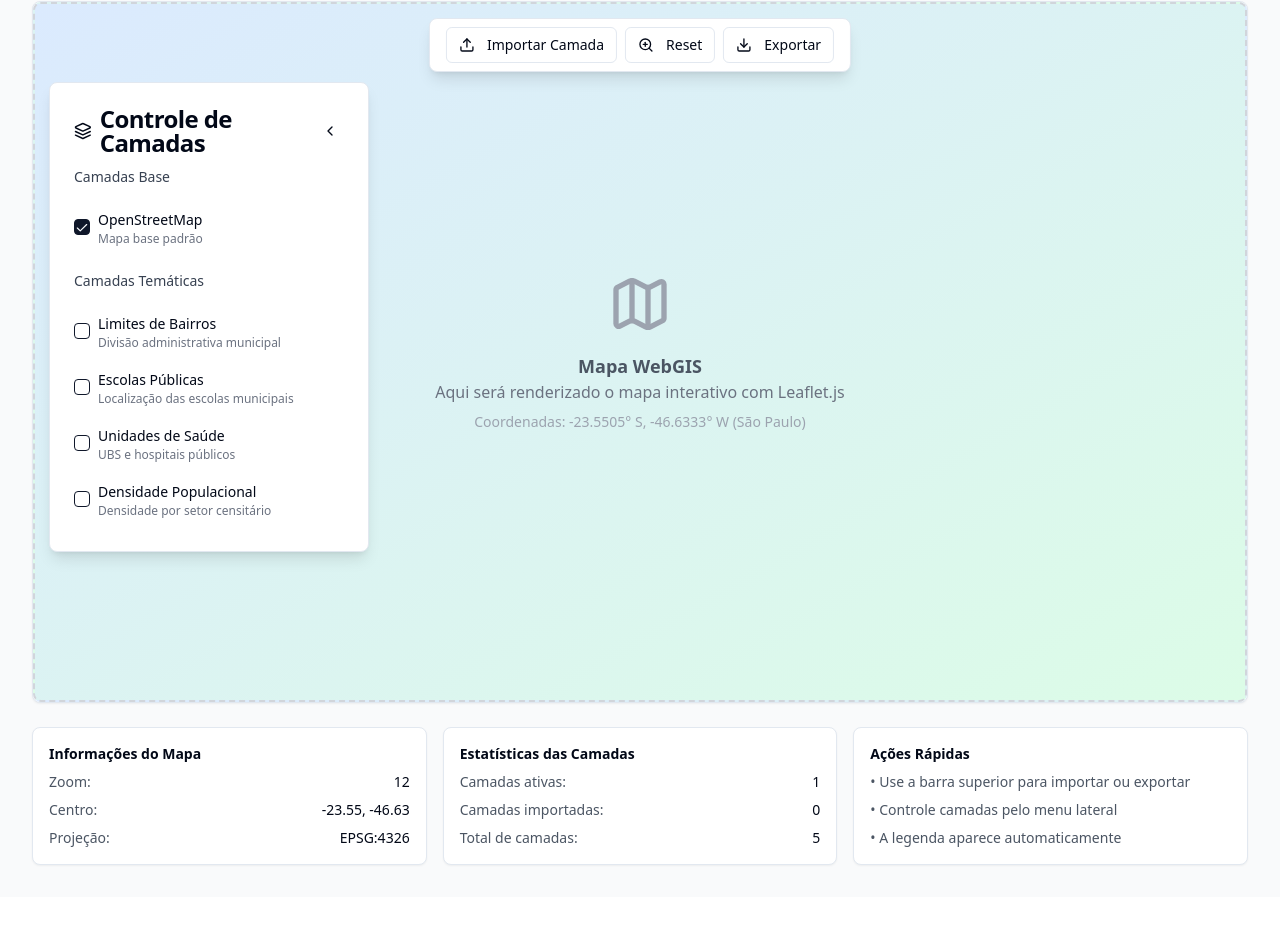
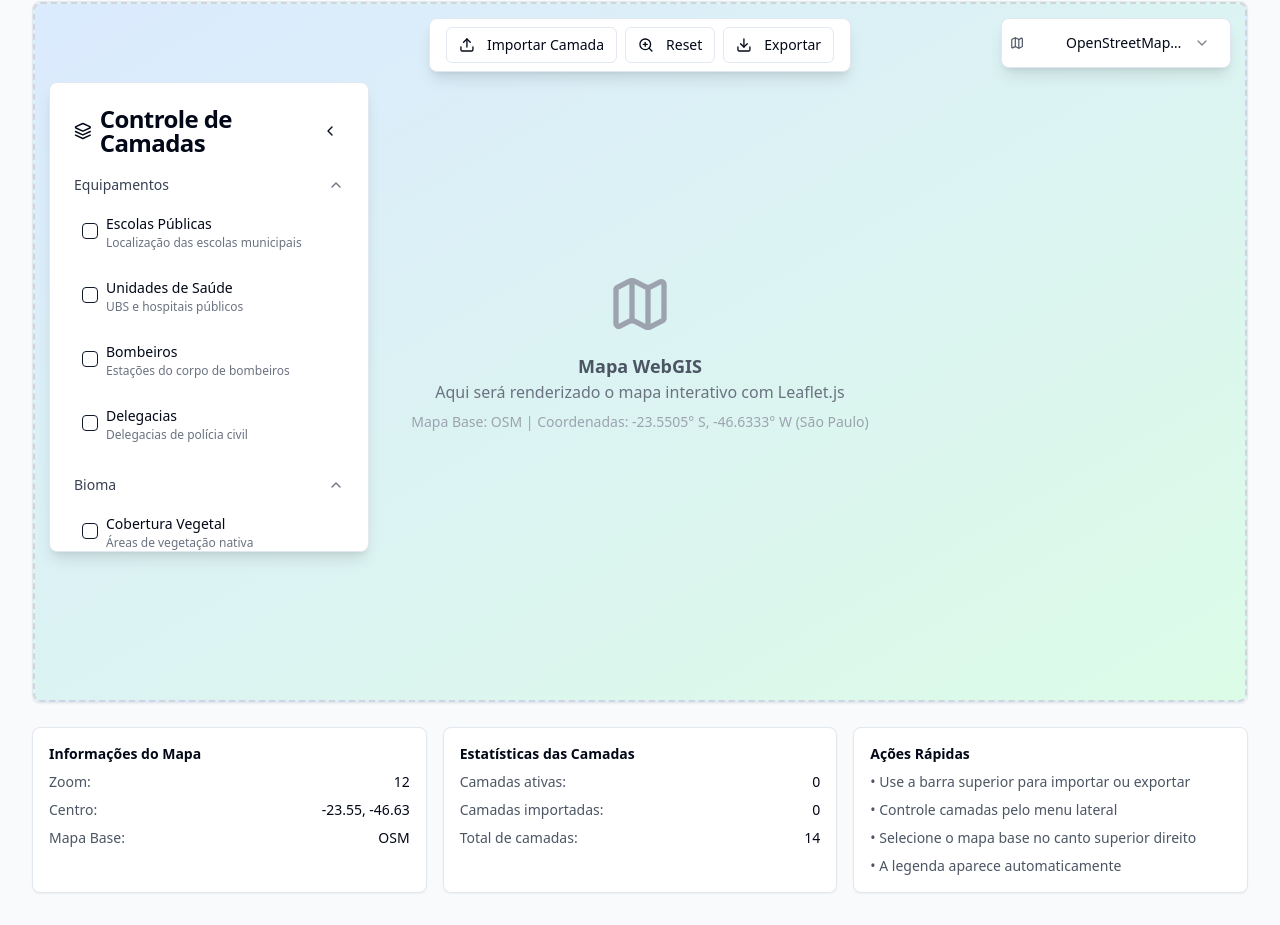
Before and after one commit to r-olivr/public-sector-view, a React (Vite) app: page /webgis in a window 1280 px wide. Shown: the part 260-1185 px from the top of the page. Before the commit the page ends 1157 px from the top, so only its background shows below. Built offline with nearby package versions, Linux system fonts and the light colour scheme; sample sign-in values are in the browser's storage.

Commit message:
feat: Implement layer classification and base map selection
Classify layers in the sidebar menu by function (equipment, biome, etc.). Add a dropdown in the top-right corner for selecting base map types (OpenStreetMap, Bing, etc.).

```diff
--- /dev/null
+++ b/src/components/BaseMapSelector.tsx
@@ -0,0 +1,58 @@
+
+import {
+  Select,
+  SelectContent,
+  SelectItem,
+  SelectTrigger,
+  SelectValue,
+} from '@/components/ui/select';
+import { Card } from '@/components/ui/card';
+import { Map } from 'lucide-react';
+
+interface BaseMapOption {
+  id: string;
+  name: string;
+  description: string;
+}
+
+interface BaseMapSelectorProps {
+  selectedBaseMap: string;
+  onBaseMapChange: (baseMapId: string) => void;
+}
+
+const baseMapOptions: BaseMapOption[] = [
+  { id: 'osm', name: 'OpenStreetMap', description: 'Mapa padrão colaborativo' },
+  { id: 'bing-satellite', name: 'Bing Satellite', description: 'Imagens de satélite' },
+  { id: 'bing-road', name: 'Bing Road', description: 'Mapa rodoviário' },
+  { id: 'google-terrain', name: 'Google Terrain', description: 'Mapa de relevo' },
+  { id: 'esri-world', name: 'ESRI World', description: 'Mapa mundial ESRI' },
+];
+
+const BaseMapSelector = ({ selectedBaseMap, onBaseMapChange }: BaseMapSelectorProps) => {
+  return (
+    <div className="absolute top-4 right-4 z-10">
+      <Card className="p-2 shadow-lg bg-white">
+        <div className="flex items-center space-x-2 min-w-48">
+          <Map className="h-4 w-4 text-gray-600" />
+          <Select value={selectedBaseMap} onValueChange={onBaseMapChange}>
+            <SelectTrigger className="border-0 shadow-none focus:ring-0 h-8 text-sm">
+              <SelectValue placeholder="Selecione o mapa base" />
+            </SelectTrigger>
+            <SelectContent className="bg-white border shadow-lg">
+              {baseMapOptions.map((option) => (
+                <SelectItem key={option.id} value={option.id} className="cursor-pointer">
+                  <div>
+                    <div className="font-medium">{option.name}</div>
+                    <div className="text-xs text-gray-500">{option.description}</div>
+                  </div>
+                </SelectItem>
+              ))}
+            </SelectContent>
+          </Select>
+        </div>
+      </Card>
+    </div>
+  );
+};
+
+export default BaseMapSelector;
--- a/src/components/MapSidebar.tsx
+++ b/src/components/MapSidebar.tsx
@@ -3,13 +3,14 @@ import { useState } from 'react';
 import { Card, CardContent, CardHeader, CardTitle } from '@/components/ui/card';
 import { Button } from '@/components/ui/button';
 import { Checkbox } from '@/components/ui/checkbox';
-import { ChevronLeft, ChevronRight, Layers, Trash2 } from 'lucide-react';
+import { ChevronLeft, ChevronRight, Layers, Trash2, ChevronDown, ChevronUp } from 'lucide-react';
 import { cn } from '@/lib/utils';
 
 interface MapLayer {
   id: string;
   name: string;
   type: 'base' | 'overlay';
+  category?: 'equipment' | 'biome' | 'statistics' | 'urban' | 'imported';
   visible: boolean;
   description: string;
   data?: any;
@@ -25,6 +26,39 @@ interface MapSidebarProps {
 
 const MapSidebar = ({ layers, onToggleLayer, onRemoveLayer }: MapSidebarProps) => {
   const [isCollapsed, setIsCollapsed] = useState(false);
+  const [expandedCategories, setExpandedCategories] = useState<Record<string, boolean>>({
+    equipment: true,
+    biome: true,
+    statistics: true,
+    urban: true,
+    imported: true,
+  });
+
+  const toggleCategory = (category: string) => {
+    setExpandedCategories(prev => ({
+      ...prev,
+      [category]: !prev[category]
+    }));
+  };
+
+  const getCategoryTitle = (category: string) => {
+    switch (category) {
+      case 'equipment': return 'Equipamentos';
+      case 'biome': return 'Bioma';
+      case 'statistics': return 'Estatísticas';
+      case 'urban': return 'Mapa Urbano';
+      case 'imported': return 'Camadas Importadas';
+      default: return 'Outras';
+    }
+  };
+
+  const overlayLayers = layers.filter(layer => layer.type === 'overlay');
+  const layersByCategory = overlayLayers.reduce((acc, layer) => {
+    const category = layer.category || 'imported';
+    if (!acc[category]) acc[category] = [];
+    acc[category].push(layer);
+    return acc;
+  }, {} as Record<string, MapLayer[]>);
 
   return (
     <div className={cn(
@@ -57,28 +91,25 @@ const MapSidebar = ({ layers, onToggleLayer, onRemoveLayer }: MapSidebarProps) =
 
         {!isCollapsed && (
           <CardContent className="space-y-4 max-h-96 overflow-y-auto">
-            <div>
-              <h4 className="font-medium text-sm text-gray-700 mb-3">Camadas Base</h4>
-              {layers.filter(layer => layer.type === 'base').map((layer) => (
-                <div key={layer.id} className="flex items-center space-x-2 py-2">
-                  <Checkbox
-                    id={layer.id}
-                    checked={layer.visible}
-                    onCheckedChange={() => onToggleLayer(layer.id)}
-                  />
-                  <div className="flex-1">
-                    <label htmlFor={layer.id} className="text-sm font-medium cursor-pointer">
-                      {layer.name}
-                    </label>
-                    <p className="text-xs text-gray-500">{layer.description}</p>
-                  </div>
-                </div>
-              ))}
+            {Object.entries(layersByCategory).map(([category, categoryLayers]) => (
+              <div key={category}>
+                <div
+                  className="flex items-center justify-between py-2 cursor-pointer hover:bg-gray-50 rounded"
+                  onClick={() => toggleCategory(category)}
+                >
+                  <h4 className="font-medium text-sm text-gray-700">
+                    {getCategoryTitle(category)}
+                  </h4>
+                  {expandedCategories[category] ? (
+                    <ChevronUp className="h-4 w-4 text-gray-500" />
+                  ) : (
+                    <ChevronDown className="h-4 w-4 text-gray-500" />
+                  )}
                 </div>
 
-            <div>
-              <h4 className="font-medium text-sm text-gray-700 mb-3">Camadas Temáticas</h4>
-              {layers.filter(layer => layer.type === 'overlay').map((layer) => (
+                {expandedCategories[category] && (
+                  <div className="ml-2 space-y-2">
+                    {categoryLayers.map((layer) => (
                       <div key={layer.id} className="flex items-center space-x-2 py-2">
                         <Checkbox
                           id={layer.id}
@@ -114,6 +145,9 @@ const MapSidebar = ({ layers, onToggleLayer, onRemoveLayer }: MapSidebarProps) =
                       </div>
                     ))}
                   </div>
+                )}
+              </div>
+            ))}
           </CardContent>
         )}
       </Card>
--- a/src/pages/WebGIS.tsx
+++ b/src/pages/WebGIS.tsx
@@ -4,6 +4,7 @@ import Layout from '@/components/Layout';
 import MapSidebar from '@/components/MapSidebar';
 import MapToolbar from '@/components/MapToolbar';
 import MapLegend from '@/components/MapLegend';
+import BaseMapSelector from '@/components/BaseMapSelector';
 import { Card, CardContent } from '@/components/ui/card';
 import { useToast } from '@/hooks/use-toast';
 import { Map } from 'lucide-react';
@@ -12,6 +13,7 @@ interface MapLayer {
   id: string;
   name: string;
   type: 'base' | 'overlay';
+  category?: 'equipment' | 'biome' | 'statistics' | 'urban' | 'imported';
   visible: boolean;
   description: string;
   data?: any;
@@ -23,21 +25,38 @@ const WebGIS = () => {
   const { toast } = useToast();
   const mapRef = useRef<HTMLDivElement>(null);
   const [mapInstance, setMapInstance] = useState<any>(null);
+  const [selectedBaseMap, setSelectedBaseMap] = useState('osm');
   const [layers, setLayers] = useState<MapLayer[]>([
-    { id: 'osm', name: 'OpenStreetMap', type: 'base', visible: true, description: 'Mapa base padrão' },
-    { id: 'neighborhoods', name: 'Limites de Bairros', type: 'overlay', visible: false, description: 'Divisão administrativa municipal' },
-    { id: 'schools', name: 'Escolas Públicas', type: 'overlay', visible: false, description: 'Localização das escolas municipais' },
-    { id: 'health_units', name: 'Unidades de Saúde', type: 'overlay', visible: false, description: 'UBS e hospitais públicos' },
-    { id: 'population', name: 'Densidade Populacional', type: 'overlay', visible: false, description: 'Densidade por setor censitário' }
+    // Equipment layers
+    { id: 'schools', name: 'Escolas Públicas', type: 'overlay', category: 'equipment', visible: false, description: 'Localização das escolas municipais' },
+    { id: 'health_units', name: 'Unidades de Saúde', type: 'overlay', category: 'equipment', visible: false, description: 'UBS e hospitais públicos' },
+    { id: 'fire_stations', name: 'Bombeiros', type: 'overlay', category: 'equipment', visible: false, description: 'Estações do corpo de bombeiros' },
+    { id: 'police_stations', name: 'Delegacias', type: 'overlay', category: 'equipment', visible: false, description: 'Delegacias de polícia civil' },
+
+    // Biome layers
+    { id: 'vegetation', name: 'Cobertura Vegetal', type: 'overlay', category: 'biome', visible: false, description: 'Áreas de vegetação nativa' },
+    { id: 'water_bodies', name: 'Corpos d\'Água', type: 'overlay', category: 'biome', visible: false, description: 'Rios, lagos e represas' },
+    { id: 'conservation_units', name: 'Unidades de Conservação', type: 'overlay', category: 'biome', visible: false, description: 'Parques e reservas ambientais' },
+
+    // Statistics layers
+    { id: 'population', name: 'Densidade Populacional', type: 'overlay', category: 'statistics', visible: false, description: 'Densidade por setor censitário' },
+    { id: 'income', name: 'Renda Média', type: 'overlay', category: 'statistics', visible: false, description: 'Renda média por bairro' },
+    { id: 'education_index', name: 'Índice de Educação', type: 'overlay', category: 'statistics', visible: false, description: 'IDEB por região' },
+
+    // Urban layers
+    { id: 'neighborhoods', name: 'Limites de Bairros', type: 'overlay', category: 'urban', visible: false, description: 'Divisão administrativa municipal' },
+    { id: 'roads', name: 'Sistema Viário', type: 'overlay', category: 'urban', visible: false, description: 'Ruas, avenidas e rodovias' },
+    { id: 'zoning', name: 'Zoneamento', type: 'overlay', category: 'urban', visible: false, description: 'Zoneamento urbano municipal' },
+    { id: 'public_transport', name: 'Transporte Público', type: 'overlay', category: 'urban', visible: false, description: 'Linhas de ônibus e estações' },
   ]);
 
   // Simulate map initialization
   useEffect(() => {
     if (mapRef.current) {
-      console.log('Initializing map...');
-      setMapInstance({ initialized: true });
+      console.log('Initializing map with base map:', selectedBaseMap);
+      setMapInstance({ initialized: true, baseMap: selectedBaseMap });
     }
-  }, []);
+  }, [selectedBaseMap]);
 
   const toggleLayer = (layerId: string) => {
     setLayers(prevLayers =>
@@ -55,8 +74,14 @@ const WebGIS = () => {
   };
 
   const handleLayerImported = (newLayer: MapLayer) => {
-    setLayers(prevLayers => [...prevLayers, newLayer]);
-    console.log('New layer imported:', newLayer);
+    const importedLayer = {
+      ...newLayer,
+      category: 'imported' as const,
+      imported: true,
+      uploadDate: new Date().toISOString(),
+    };
+    setLayers(prevLayers => [...prevLayers, importedLayer]);
+    console.log('New layer imported:', importedLayer);
   };
 
   const removeImportedLayer = (layerId: string) => {
@@ -89,6 +114,14 @@ const WebGIS = () => {
     });
   };
 
+  const handleBaseMapChange = (baseMapId: string) => {
+    setSelectedBaseMap(baseMapId);
+    toast({
+      title: "Mapa base alterado",
+      description: `Mapa base alterado para ${baseMapId.toUpperCase()}.`,
+    });
+  };
+
   return (
     <Layout>
       <div className="space-y-6">
@@ -115,7 +148,7 @@ const WebGIS = () => {
                         Aqui será renderizado o mapa interativo com Leaflet.js
                       </p>
                       <p className="text-sm text-gray-400 mt-2">
-                        Coordenadas: -23.5505° S, -46.6333° W (São Paulo)
+                        Mapa Base: {selectedBaseMap.toUpperCase()} | Coordenadas: -23.5505° S, -46.6333° W (São Paulo)
                       </p>
                     </div>
                   </div>
@@ -126,6 +159,12 @@ const WebGIS = () => {
                   onLayerImported={handleLayerImported}
                   onExportMap={exportMap}
                   onResetView={resetView}
+                />
+
+                {/* Base Map Selector */}
+                <BaseMapSelector
+                  selectedBaseMap={selectedBaseMap}
+                  onBaseMapChange={handleBaseMapChange}
                 />
 
                 {/* Collapsible Sidebar */}
@@ -157,8 +196,8 @@ const WebGIS = () => {
                   <span>-23.55, -46.63</span>
                 </div>
                 <div className="flex justify-between">
-                  <span className="text-gray-600">Projeção:</span>
-                  <span>EPSG:4326</span>
+                  <span className="text-gray-600">Mapa Base:</span>
+                  <span>{selectedBaseMap.toUpperCase()}</span>
                 </div>
               </div>
             </CardContent>
@@ -190,6 +229,7 @@ const WebGIS = () => {
               <div className="space-y-2 text-sm text-gray-600">
                 <p>• Use a barra superior para importar ou exportar</p>
                 <p>• Controle camadas pelo menu lateral</p>
+                <p>• Selecione o mapa base no canto superior direito</p>
                 <p>• A legenda aparece automaticamente</p>
               </div>
             </CardContent>
```
Lines whose indentation alone changed are shown as unchanged.
